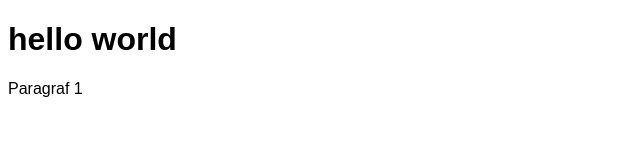
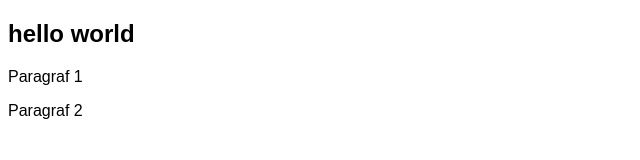
Before and after one commit to michaelherda/rekweb-pertemuan-3, a plain HTML site: page index.html in a window 1280 px wide. Shown: the whole page, without its empty margins (0-640 px from the left). Drawn offline with Linux system fonts and the light colour scheme.

Commit message:
Menambah paragraf dan mengubah h1 mejadi h2

```diff
--- a/index.html
+++ b/index.html
@@ -5,8 +5,9 @@
 		<link rel="stylesheet" type="text/css" href="style.css">
 	</head>
 	<body>
-		<h1>hello world</h1>
+		<h2>hello world</h2>
 		<p>Paragraf 1</p>
+		<p>Paragraf 2</p>
 	<script type="text/javascript" src="script.js"></script>
 	</body>
 	</html>
```
